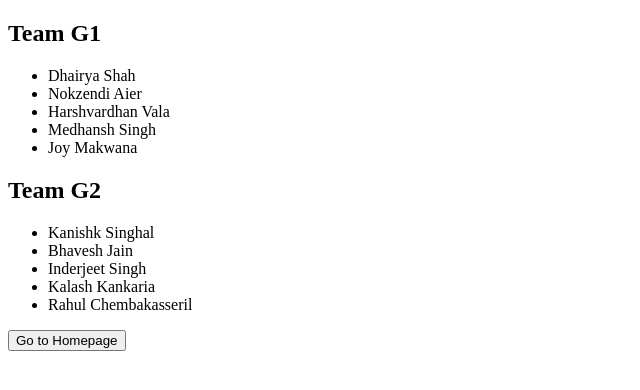
After one commit to RahulVC02/Alumni-Database-Webapp, a Flask app: page /team in a window 1280 px wide. The commit adds this page. Shown: the top 390 px of the page, without its empty margins (0-640 px from the left). Run offline with Flask 2, Linux system fonts and the light colour scheme; some libraries are stand-ins or nearby versions.

Commit message:
Added dynamic routes, webapp navigation buttons, errors template, table borders

```diff
--- a/templates/index.html
+++ b/templates/index.html
@@ -10,7 +10,8 @@
     <h1>Welcome to the Alumni Database Web Application!</h1>
 
     <form action="/" method="POST">
-        <button type="submit">Work with the Database</button>
+        <button type="submit" name="edit">Work with the Database</button>
+        <button type="submit" name="team">View Team</button>
     </form>
 
 </body>
--- /dev/null
+++ b/templates/team_details.html
@@ -0,0 +1,33 @@
+<!DOCTYPE html>
+<html lang="en">
+<head>
+    <meta charset="UTF-8">
+    <meta http-equiv="X-UA-Compatible" content="IE=edge">
+    <meta name="viewport" content="width=device-width, initial-scale=1.0">
+    <title>Alumni Database</title>
+</head>
+<body>
+    <h2>Team G1</h2>
+    <ul>
+        <li>Dhairya Shah</li>
+        <li>Nokzendi Aier</li>
+        <li>Harshvardhan Vala</li>
+        <li>Medhansh Singh</li>
+        <li>Joy Makwana</li>
+    </ul>
+
+    <h2>Team G2</h2>
+    <ul>
+        <li>Kanishk Singhal</li>
+        <li>Bhavesh Jain</li>
+        <li>Inderjeet Singh</li>
+        <li>Kalash Kankaria</li>
+        <li>Rahul Chembakasseril</li>
+    </ul>
+
+    <form action="/" method="GET">
+        <button type="submit"> Go to Homepage</button>
+    </form>
+
+</body>
+</html>
--- a/web_app.py
+++ b/web_app.py
@@ -2,6 +2,7 @@ from flask import Flask, render_template, request, redirect
 from flask_mysqldb import MySQL
 import yaml
 import MySQLdb.cursors
+
 
 app = Flask(__name__)
 
@@ -12,28 +13,36 @@ app.config['MYSQL_PASSWORD'] = db['mysql_password']
 app.config['MYSQL_DB'] = db['mysql_db']
 
 mysql = MySQL(app)
+entries_page = None
 
 
-@app.route('/', methods=['POST'])
-def home_post():
-    # Fetch form data
-    # userDetails = request.form
-    # name = userDetails['name']
-    # email = userDetails['email']
-    # cur = mysql.connection.cursor()
-    # cur.execute("INSERT INTO users(name, email) VALUES(%s, %s)",(name, email))
-    # mysql.connection.commit()
-    # cur.close()
-
-
-    return redirect('/tables')
-
-
+#defining home route
 @app.route('/', methods =['GET'])
 def index():
     return render_template('index.html')
 
 
+
+#directing to team page or tables page
+
+@app.route('/', methods=['POST'])
+def home_post():
+    x = request.form
+
+    if(x.get('edit')==None):
+        return redirect('/team')
+    else:
+        return redirect('/tables')
+
+
+#rendering team_details page
+@app.route('/team', methods=['GET'])
+def team():
+    return render_template('team_details.html')
+
+
+
+#rendering the list of tables in the database
 @app.route('/tables', methods =['GET'])
 def tables():
     cursor = mysql.connection.cursor()
@@ -53,6 +62,40 @@ def tables():
 
 
 
+
+#dynamic route for rendering updated tables after performing an operation (Insert, Delete, Update or Rename)
+@app.route('/tables/entries/<table_name>', methods =['POST'] )
+def dynamic_table(table_name):
+
+    print("Hello")
+    table_name = table_name
+
+    table_name_string = str(table_name)
+    table_name_string = table_name_string.encode('utf-8').decode('utf-8')
+    table_name_string = str(table_name_string)
+
+    cur = mysql.connection.cursor()
+    cur.execute(f"SELECT * FROM {table_name_string}")
+    mysql.connection.commit()
+    table_data = cur.fetchall()
+
+    cursor = mysql.connection.cursor(MySQLdb.cursors.DictCursor)
+    cursor.execute("SELECT COLUMN_NAME FROM INFORMATION_SCHEMA.COLUMNS WHERE TABLE_SCHEMA=%s and TABLE_NAME=%s", ("alumni", table_name_string,))
+    table_column_names_tuples = cursor.fetchall()
+    TABLE_COLUMN_NAMES =[]
+
+    for dict in table_column_names_tuples:
+        x = dict['COLUMN_NAME']
+        TABLE_COLUMN_NAMES.append(x)
+
+    cur.close()
+    return render_template('display_entries.html', userDetails=table_data, table_name=table_name_string, table_col_names=TABLE_COLUMN_NAMES, EntriesOrSchema="Entries",
+                            display_edit_buttons="YES",display_edit_fields="NO")
+
+
+
+#updating rendered output based on button pressed.
+
 @app.route('/tables', methods =['POST'])
 def tables_post():
     x = request.form
@@ -70,7 +113,7 @@ def tables_post():
     table_name_string = str(table_name_string)
 
 
-
+    #determing rendered output based on button pressed- View Schema or View Entries
 
     if(button_pressed=='entries'):
 
@@ -93,6 +136,7 @@ def tables_post():
         return render_template('display_entries.html', userDetails=table_data, table_name=table_name_string, table_col_names=TABLE_COLUMN_NAMES, EntriesOrSchema="Entries",
                                display_edit_buttons="YES",display_edit_fields="NO")
 
+
     else:
 
         cur = mysql.connection.cursor()
@@ -107,6 +151,8 @@ def tables_post():
 
 
 
+
+#updating rendered output based on Operations button pressed.
 
 @app.route('/tables/edit', methods =['POST'])
 
@@ -148,6 +194,7 @@ def tables_edit():
     table_data = cur.fetchall()
 
 
+    #updating rendered output based on the button pressed
     if(pressed=='insert'):
         return render_template('display_entries.html', userDetails=table_data, table_col_names=TABLE_COLUMN_NAMES, table_name=table_name, EntriesOrSchema="Insert",
                                display_edit_buttons="NO",display_edit_fields="YES", op='insert')
@@ -161,15 +208,11 @@ def tables_edit():
         return render_template('display_entries.html', userDetails=table_data, table_col_names=TABLE_COLUMN_NAMES, table_name=table_name, EntriesOrSchema="Rename",
                                display_edit_buttons="NO",display_edit_fields="YES", op='rename')
     else:
-        return
+        return render_template('errors.html')
 
 
 
-
-
-
-
-
+#insert page render logic
 
 @app.route('/tables/edit/insert', methods =['POST'])
 
@@ -224,6 +267,9 @@ def edit_insert():
 
 
 
+
+
+#update page render logic
 
 @app.route('/tables/edit/update', methods =['POST'])
 
@@ -296,7 +342,7 @@ def edit_update():
 
 
 
-
+#delete page render logic
 
 @app.route('/tables/edit/delete', methods =['POST'])
 
@@ -344,6 +390,10 @@ def edit_delete():
 
 
 
+
+
+#rename page render logic
+
 @app.route('/tables/edit/rename', methods =['POST'])
 
 def edit_rename():
@@ -390,5 +440,7 @@ def edit_rename():
 
 
 
+
+
 if __name__ == '__main__':
     app.run(debug=True, port=4999)
```
Also changed, not shown: templates/display_entries.html (+5 -2 lines), templates/display_tables.html (+6 -2 lines), templates/tables_before_after.html (+11 -2 lines), styles/style.css (line endings or trailing spaces), utils.py (line endings or trailing spaces).
